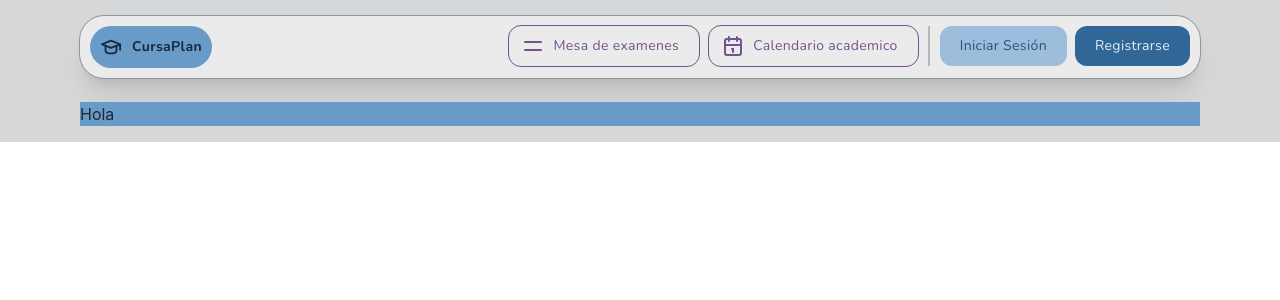
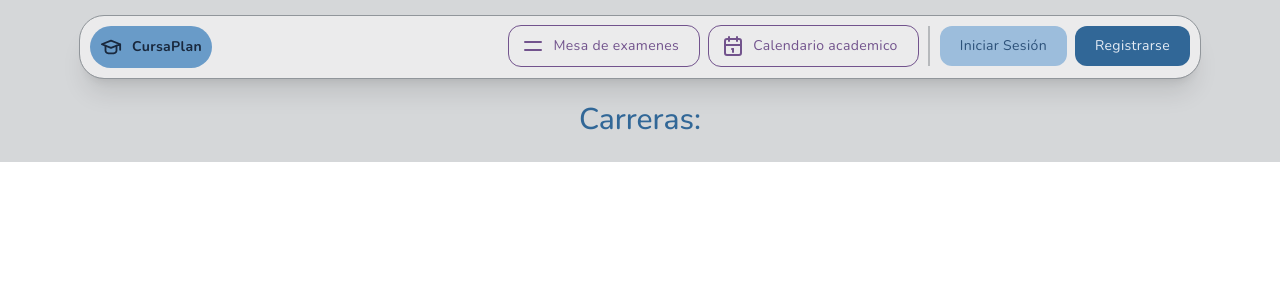
Before and after one commit to MatiasSolisSchneeberger/cursa-plan-v3, a React (Vite) app: page / in a window 1280 px wide. Shown: the top 300 px of the page. Built offline with nearby package versions, Linux system fonts and the light colour scheme.

Commit message:
Update Index.tsx

```diff
--- a/src/pages/Index.tsx
+++ b/src/pages/Index.tsx
@@ -1,3 +1,9 @@
+import ListadoCarreras from "../sections/ListadoCarreras"
+
 export function Index() {
-	return <div className="bg-primary-400 w-full h-full"> Hola</div>
+	return (
+		<>
+			<ListadoCarreras />
+		</>
+	)
 }
```
